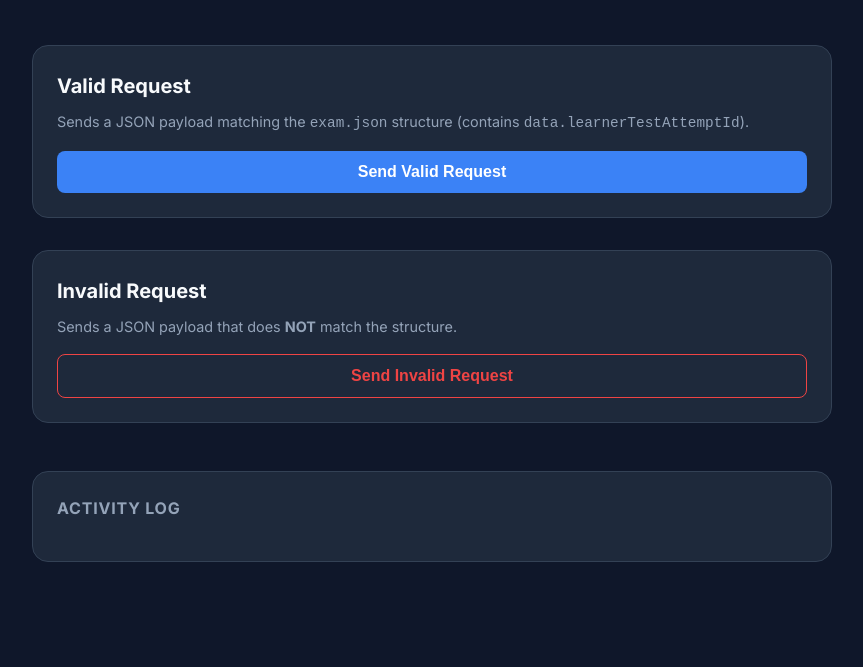
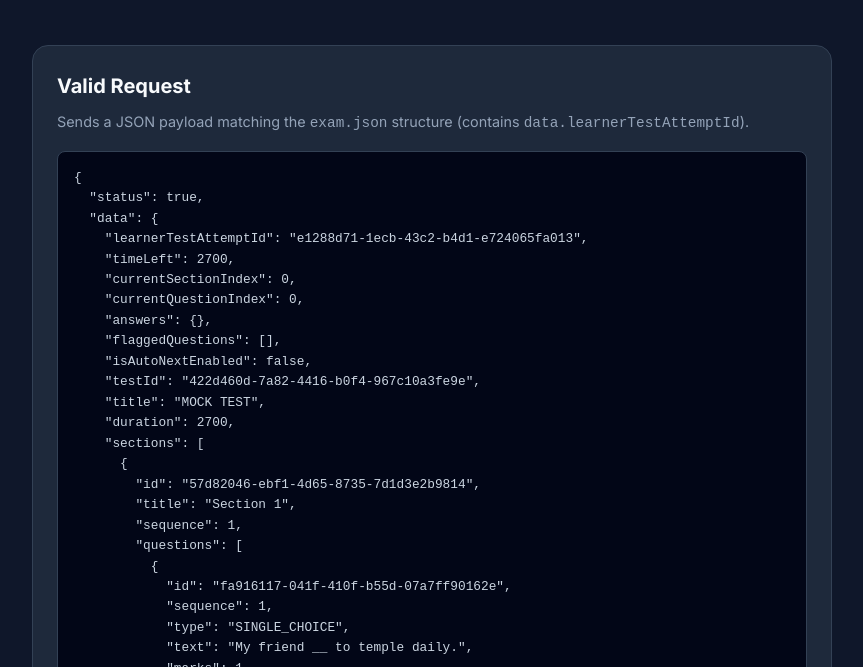
Before and after one commit to khosa76/examtest, a plain HTML site: page index.html in a window 1280 px wide. Shown: the part 133-800 px from the top of the page, without its empty margins (208-1071 px from the left). Drawn offline with Linux system fonts and the light colour scheme.

Commit message:
Update index.html

```diff
--- a/index.html
+++ b/index.html
@@ -20,9 +20,9 @@
             <div class="card">
                 <h2>Valid Request</h2>
                 <p>Sends a JSON payload matching the <code>exam.json</code> structure (contains <code>data.learnerTestAttemptId</code>).</p>
-                <!-- <div class="code-preview" id="valid-preview">
+                <div class="code-preview" id="valid-preview">
                     <pre>Loading...</pre>
-                </div> -->
+                </div>
                 <button id="btn-valid" class="btn btn-primary">Send Valid Request</button>
             </div>
 
```
